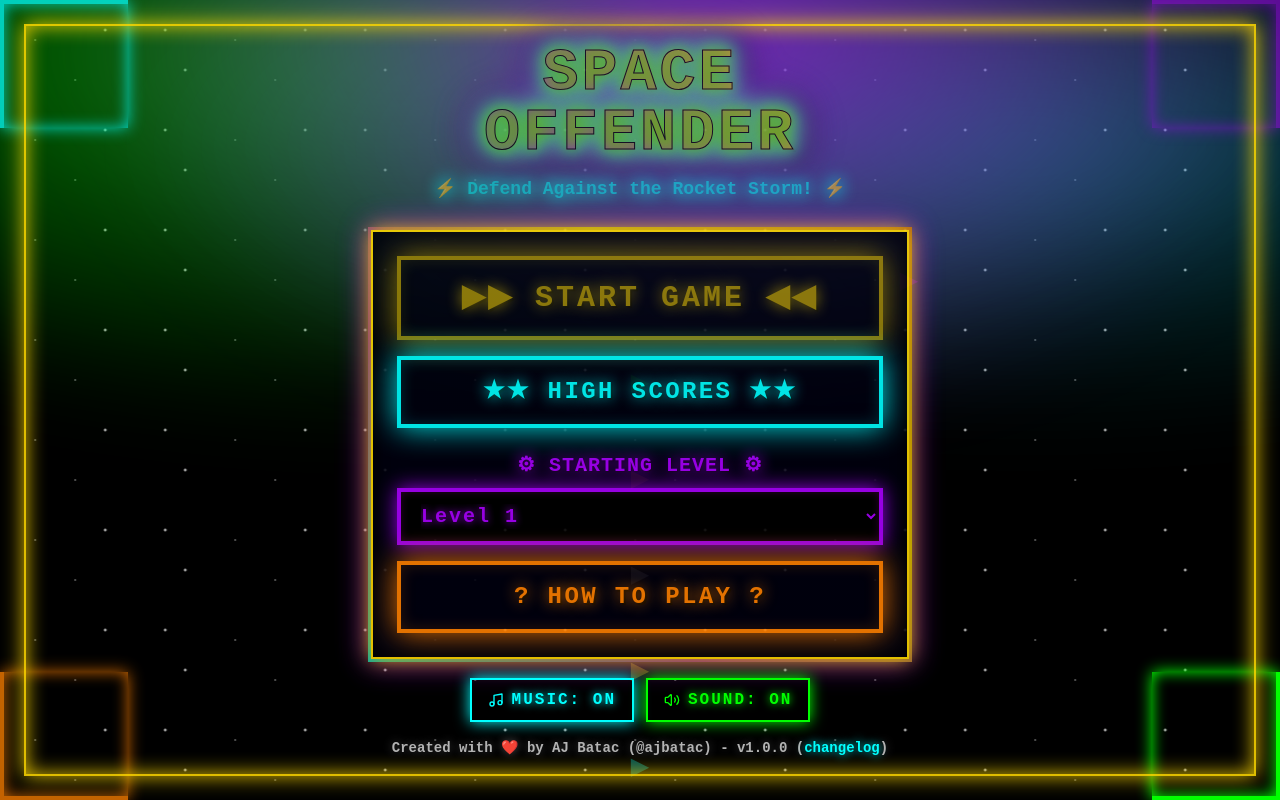
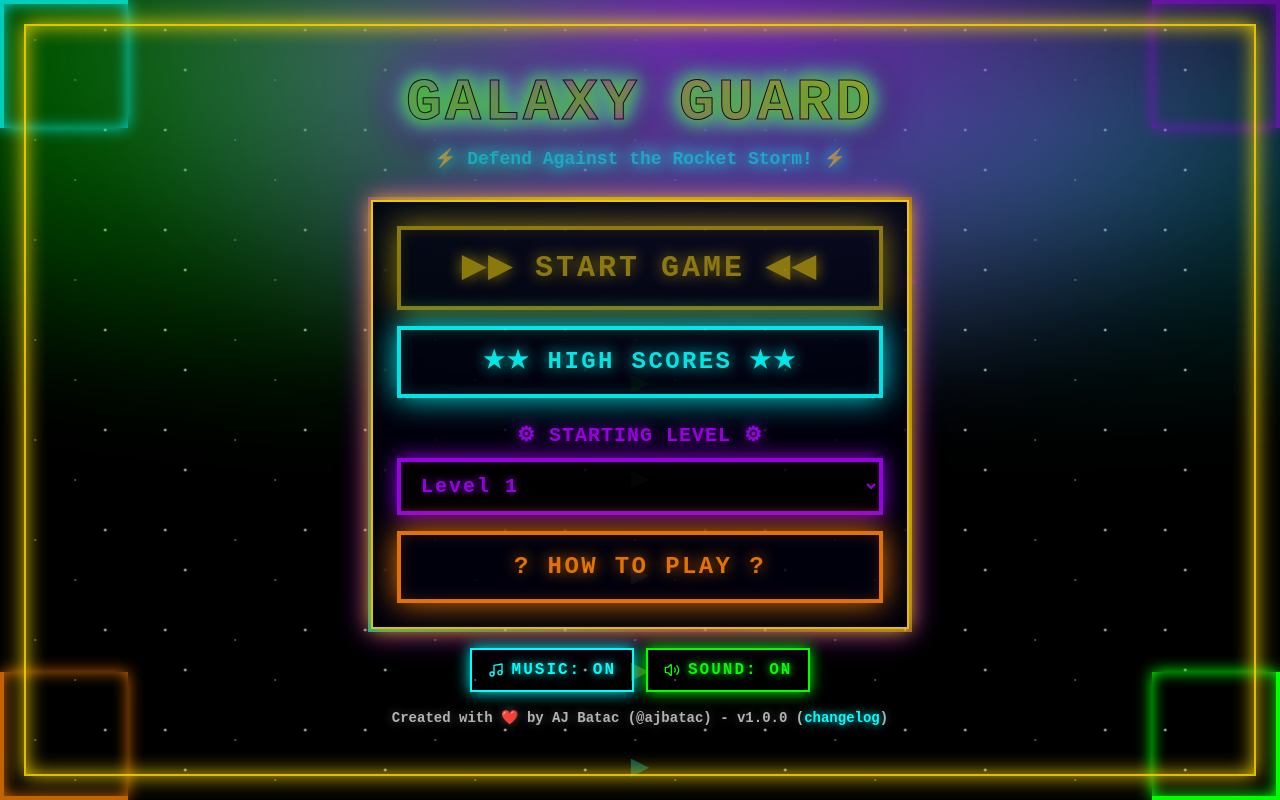
Before and after one commit to rephrais/galaxy-guard, a React (Vite) app: page / in a window 1280 px wide. Built offline with nearby package versions, Linux system fonts and the light colour scheme; the HTML template or start-up script is replaced by a standard one.

Commit message:
Rename game to Galaxy Guard

```diff
--- a/src/components/game/StartMenu.tsx
+++ b/src/components/game/StartMenu.tsx
@@ -243,7 +243,7 @@ export const StartMenu: React.FC<StartMenuProps> = ({
               textShadow: '2px 2px 0 black, 0 0 30px hsl(var(--neon-yellow))'
             }}
           >
-            SPACE OFFENDER
+            GALAXY GUARD
           </div>
           <div className="pixel-text text-sm sm:text-base md:text-lg text-neon-cyan animate-pulse"
                style={{
```
